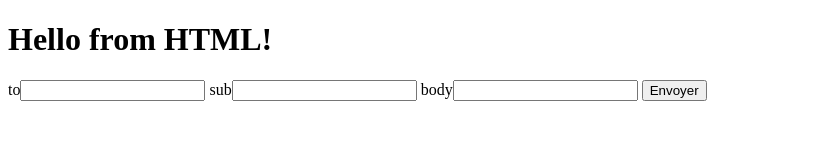
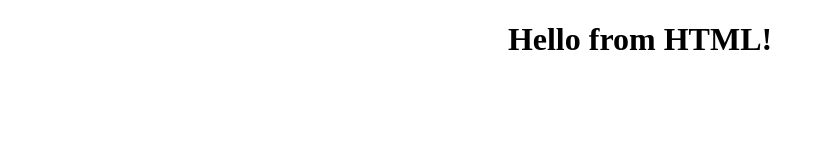
Before and after one commit to pctronique/donomo, a website: page project/public/index.html in a window 1280 px wide. Shown: the whole page, without its empty margins (0-825 px from the left). Drawn offline with Linux system fonts and the light colour scheme.

Commit message:
petite modif

```diff
--- a/project/public/index.html
+++ b/project/public/index.html
@@ -6,12 +6,6 @@
   <title>JavaScript Nodejs Example</title>
 </head>
 <body>
-  <h1>Hello from HTML!</h1>
-  <form method="post">
-    <label for="to">to</label><input type="text" name="to" id="to">
-    <label for="sub">sub</label><input type="text" name="sub" id="sub">
-    <label for="body">body</label><input type="text" name="body" id="body">
-    <button>Envoyer</button>
-  </form>
+  <h1 style="text-align: center;">Hello from HTML!</h1>
 </body>
 </html>
```
Also changed, not shown: docker-compose.yml (+8 -2 lines), project/public/page2.html (deleted).
